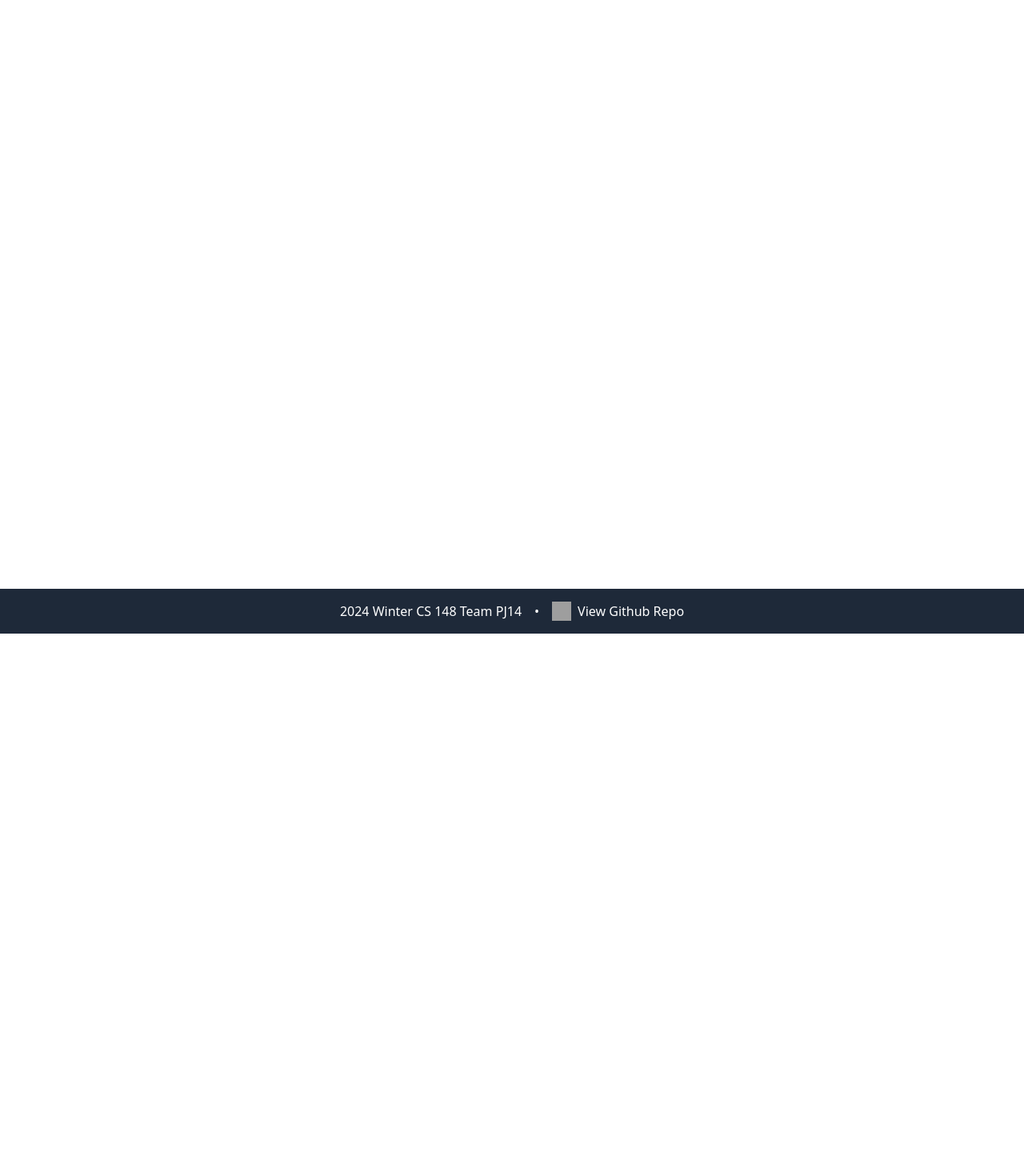
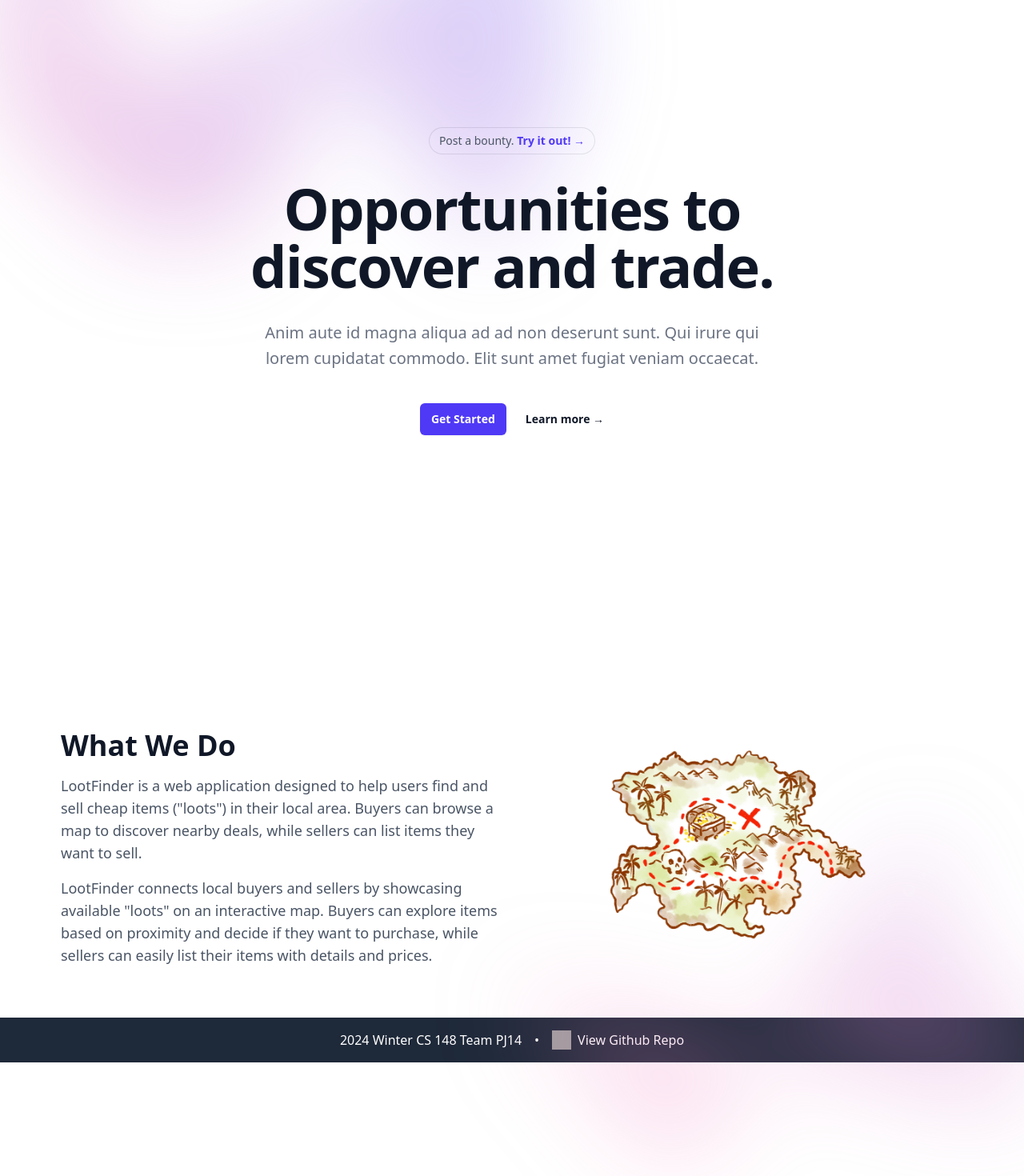
Before and after one commit to michaelljiang/LootFinder, a Vue app in the folder LootFinder/: page / in a window 1280 px wide. Shown: the part 136-1606 px from the top of the page at 80% size. Before the commit the page ends 928 px from the top, so only its background shows below. Built offline with nearby package versions, Linux system fonts and the light colour scheme; no server answers; grey boxes are pictures that could not be loaded.

Commit message:
added hero page

```diff
--- a/LootFinder/src/main.ts
+++ b/LootFinder/src/main.ts
@@ -3,6 +3,7 @@ import App from './App.vue';
 import router from './router'; // Import Vue Router
 import { auth } from './firebase'; // Import Firebase
 import { onAuthStateChanged } from 'firebase/auth';
+import './style.css'; //  Import global styles
 
 let app: any;
 
--- a/LootFinder/src/style.css
+++ b/LootFinder/src/style.css
@@ -12,3 +12,6 @@
   --color-textBody: #242424;
   --color-textAccent: #ffd543;
 }
+html {
+  scroll-behavior: smooth;
+}
--- a/LootFinder/src/views/Home.vue
+++ b/LootFinder/src/views/Home.vue
@@ -1,8 +1,117 @@
-<template>
+<!-- <template>
   <div>
     <h1 class="text-3xl text-textPrimary font-bold underline">
       Welcome to Home
     </h1>
     <router-link to="/login">Go to Login</router-link>
   </div>
+</template> -->
+<template>
+  <div class="relative isolate px-6 lg:px-8">
+    <div class="absolute inset-x-0 -top-40 -z-10 transform-gpu overflow-hidden blur-3xl sm:-top-80" aria-hidden="true">
+      <div class="relative left-[calc(50%-11rem)] aspect-1155/678 w-[36.125rem] -translate-x-1/2 rotate-[30deg] bg-linear-to-tr from-[#ff80b5] to-[#9089fc] opacity-40 sm:left-[calc(50%-30rem)] sm:w-[72.1875rem]" style="clip-path: polygon(74.1% 44.1%, 100% 61.6%, 97.5% 26.9%, 85.5% 0.1%, 80.7% 2%, 72.5% 32.5%, 60.2% 62.4%, 52.4% 68.1%, 47.5% 58.3%, 45.2% 34.5%, 27.5% 76.7%, 0.1% 64.9%, 17.9% 100%, 27.6% 76.8%, 76.1% 97.7%, 74.1% 44.1%)"></div>
+    </div>
+
+    <div class="mx-auto max-w-2xl py-32 sm:py-48 lg:py-56">
+      <div class="hidden sm:mb-8 sm:flex sm:justify-center">
+        <div class="relative rounded-full px-3 py-1 text-sm/6 text-gray-600 ring-1 ring-gray-900/10 hover:ring-gray-900/20">
+          Post a bounty.
+          <a href="#" class="font-semibold text-indigo-600">
+            <span class="absolute inset-0" aria-hidden="true"></span>Try it out!
+            <span aria-hidden="true">&rarr;</span>
+          </a>
+        </div>
+      </div>
+
+      <div class="text-center">
+        <h1 class="text-5xl font-semibold tracking-tight text-balance text-gray-900 sm:text-7xl">
+          <!-- Data to enrich your online business -->
+          Opportunities to discover and trade.
+        </h1>
+        <p class="mt-8 text-lg font-medium text-pretty text-gray-500 sm:text-xl/8">
+          Anim aute id magna aliqua ad ad non deserunt sunt. Qui irure qui lorem cupidatat commodo. Elit sunt amet fugiat veniam occaecat.
+        </p>
+
+        <div class="mt-10 flex items-center justify-center gap-x-6">
+          <button @click="loginWithGoogle" class="rounded-md bg-indigo-600 px-3.5 py-2.5 text-sm font-semibold text-white shadow-xs hover:bg-indigo-500 focus-visible:outline-2 focus-visible:outline-offset-2 focus-visible:outline-indigo-600">
+              Get Started
+          </button>
+          <a href="#about" class="text-sm/6 font-semibold text-gray-900">
+            Learn more <span aria-hidden="true">→</span>
+          </a>
+
+        </div>
+      </div>
+    </div>
+
+    <section id="about" class="mt-20 px-6 py-16">
+      <div class="max-w-6xl mx-auto flex flex-col lg:flex-row items-center gap-12 ml-5">
+
+    <!-- Text Section -->
+        <div class="lg:w-1/2 text-center lg:text-left">
+          <h2 class="text-4xl font-bold text-gray-900">What We Do</h2>
+          <p class="mt-4 text-lg text-gray-600">
+        LootFinder is a web application designed to help users find and sell cheap items ("loots") in their local area.
+        Buyers can browse a map to discover nearby deals, while sellers can list items they want to sell.
+          </p>
+          <p class="mt-4 text-lg text-gray-600">
+        LootFinder connects local buyers and sellers by showcasing available "loots" on an interactive map.
+        Buyers can explore items based on proximity and decide if they want to purchase, while sellers can easily list their items with details and prices.
+          </p>
+        </div>
+
+          <div class="lg:w-1/2 flex justify-center">
+            <img :src="treasureMap" alt="About Us" class="w-full max-w-4xl">
+          </div>
+        </div>
+</section>
+
+    <div class="absolute inset-x-0 top-[calc(100%-13rem)] -z-10 transform-gpu overflow-hidden blur-3xl sm:top-[calc(100%-30rem)]" aria-hidden="true">
+      <div class="relative left-[calc(50%+3rem)] aspect-1155/678 w-[36.125rem] -translate-x-1/2 bg-linear-to-tr from-[#ff80b5] to-[#9089fc] opacity-30 sm:left-[calc(50%+36rem)] sm:w-[72.1875rem]" style="clip-path: polygon(74.1% 44.1%, 100% 61.6%, 97.5% 26.9%, 85.5% 0.1%, 80.7% 2%, 72.5% 32.5%, 60.2% 62.4%, 52.4% 68.1%, 47.5% 58.3%, 45.2% 34.5%, 27.5% 76.7%, 0.1% 64.9%, 17.9% 100%, 27.6% 76.8%, 76.1% 97.7%, 74.1% 44.1%)"></div>
+    </div>
+  </div>
+
+
+
 </template>
+
+<script setup>
+import treasureMap from '@/assets/treasuremap.png';
+</script>
+
+<script>
+  import { signInWithPopup, GoogleAuthProvider } from 'firebase/auth';
+  import { auth, googleProvider, db } from '@/firebase';
+  import {getFirestore, doc, setDoc, getDoc} from 'firebase/firestore';
+
+  export default {
+    methods: {
+      async loginWithGoogle() {
+        try {
+          const result = await signInWithPopup(auth, googleProvider);
+          console.log('User logged in:', result.user);
+
+          const currentUser = result.user;
+          // Retrieve Firestore Instance
+          const userDocRef = doc(db, 'user', currentUser.uid);
+          const userDoc = await getDoc(userDocRef);
+
+          // check if user doc exists, if not create it
+          if (!userDoc.exists()) {
+            await setDoc(userDocRef,{
+              uid: currentUser.uid,
+              displayName: currentUser.displayName,
+              email: currentUser.email,
+              joinDate: new Date(),
+              admin: false,
+            });
+          }
+
+          this.$router.push('/browse-offers'); // Redirect after login
+        } catch (error) {
+          console.error('Error logging in:', error.message);
+        }
+      },
+    },
+  };
+</script>
```
Also changed, not shown: LootFinder/src/assets/treasuremap.png (added), 1 other file (tests, documents, lock files or other folders).
